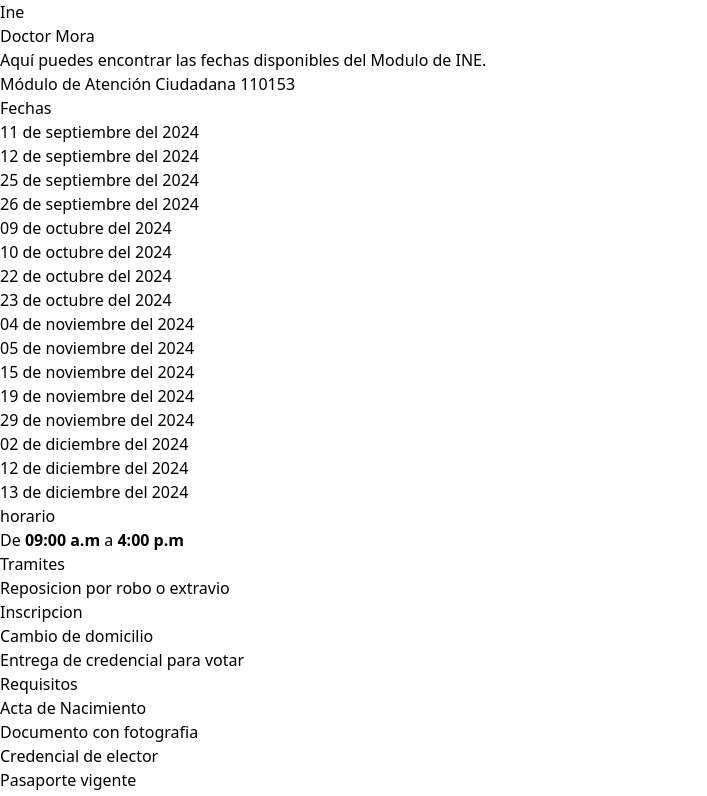
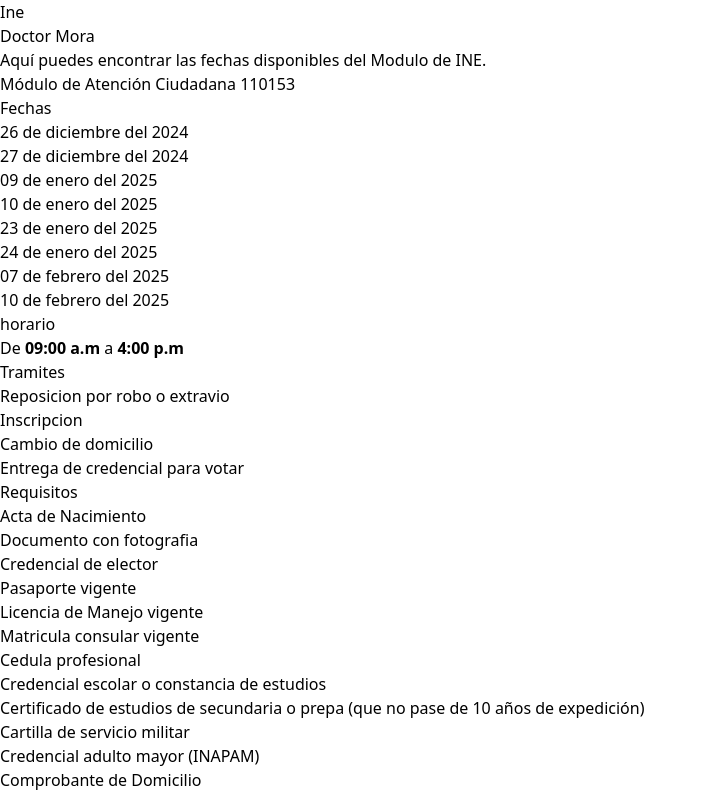
Before and after one commit to cesarpgasuz/ine-doctormora, a React (Vite) app: page / in a window 1280 px wide. Shown: the top 796 px of the page, without its empty margins (0-707 px from the left). Built offline with nearby package versions, Linux system fonts and the light colour scheme.

Commit message:
Update index.js
nuevas fechas

```diff
--- a/src/data/index.js
+++ b/src/data/index.js
@@ -1,22 +1,17 @@
  export const DAYS = [
     {
         id: 1,
-        dias: ['09/11/24', '09/12/24', '09/25/24', '09/26/24']
+        dias: ['12/26/24', '12/27/24']
     },
     {
         id: 2,
-        dias: ['10/09/24', '10/10/24', '10/22/24', '10/23/24']
+        dias: ['01/09/25', '01/10/25', '01/23/25', '01/24/25']
     },
     {
         id: 3,
-        dias: ['11/04/24', '11/05/24', '11/15/24', '11/19/24', '11/29/24']
+        dias: ['02/07/25', '02/10/25']
 
     },
-    {
-        id: 4,
-        dias: ['12/02/24', '12/12/24', '12/13/24']
-
-    }
 ]
 
 export const TRAMITES = [
```
